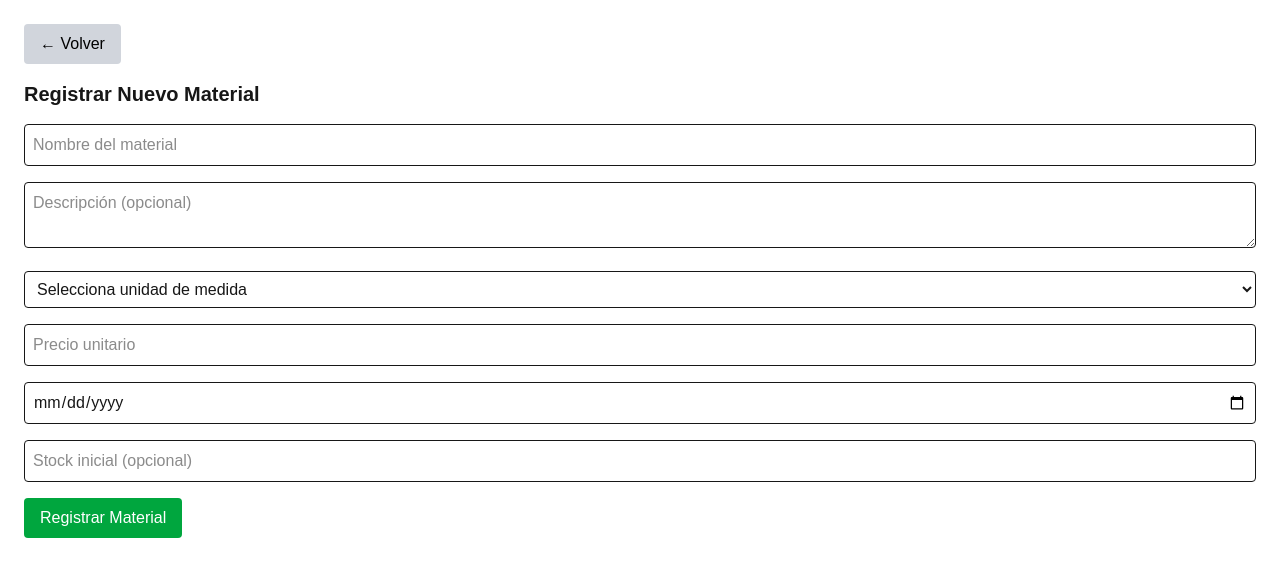
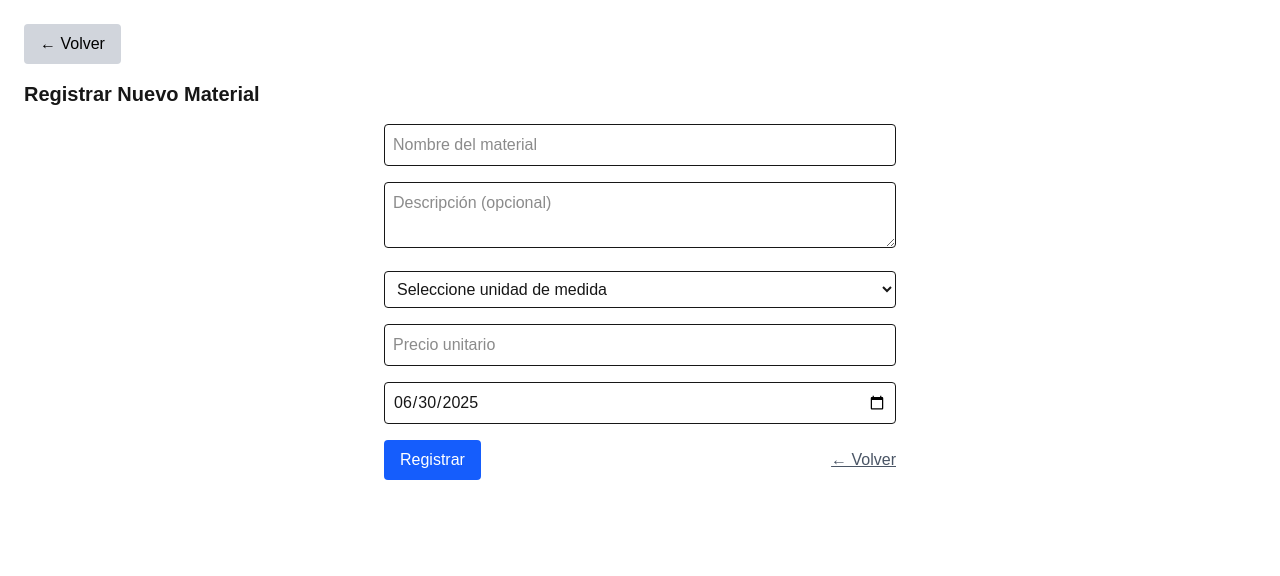
Before and after one commit to diegot-cmd/inventario-obras, a Next.js app: page /materiales/crear in a window 1280 px wide. Shown: the top 576 px of the page. Built offline with nearby package versions, Linux system fonts and the light colour scheme.

Commit message:
actualizacion final

```diff
--- a/src/app/api/materiales/route.ts
+++ b/src/app/api/materiales/route.ts
@@ -4,52 +4,55 @@ import prisma from '@/lib/db'
 export async function POST(req: Request) {
   try {
     const data = await req.json()
-    const { nombre, descripcion, unidad_medida, precio_unitario, fecha_registro, stock_actual } = data
+    const { nombre, descripcion, unidad_medida, precio_unitario, fecha_registro } = data
 
+    // Validar campos obligatorios
     if (!nombre || !unidad_medida || !precio_unitario) {
       return NextResponse.json({ error: 'Faltan campos obligatorios' }, { status: 400 })
     }
 
-    // Validar duplicado
-    const existente = await prisma.materiales.findFirst({
+    // Verificar si el material ya existe por nombre
+    const existe = await prisma.materiales.findFirst({
       where: { nombre: nombre.trim() },
     })
 
-    if (existente) {
-      return NextResponse.json({ error: 'Ya existe un material con ese nombre' }, { status: 400 })
+    if (existe) {
+      return NextResponse.json({ error: 'El material ya existe' }, { status: 409 })
     }
 
-    // Corregir desfase de zona horaria
+    // Convertir fecha sin desfase (asumiendo input tipo "YYYY-MM-DD")
     const fecha = fecha_registro
-      ? new Date(new Date(fecha_registro).getTime() + new Date().getTimezoneOffset() * 60000)
-      : new Date(new Date().getTime() + new Date().getTimezoneOffset() * 60000)
+      ? new Date(fecha_registro + 'T00:00:00')
+      : new Date()
 
-    const nuevo = await prisma.materiales.create({
+    // Crear material
+    const nuevoMaterial = await prisma.materiales.create({
       data: {
         nombre: nombre.trim(),
-        descripcion: descripcion || '',
+        descripcion: descripcion || null,
         unidad_medida,
-        precio_unitario: parseFloat(precio_unitario),
+        precio_unitario: Number(precio_unitario),
         fecha_registro: fecha,
-        stock_actual: stock_actual ? parseInt(stock_actual) : 0,
+        stock_actual: 0, // stock inicial
       },
     })
 
-    return NextResponse.json(nuevo)
+    return NextResponse.json({ message: 'Material registrado', material: nuevoMaterial })
   } catch (error) {
     console.error('Error al registrar material:', error)
-    return NextResponse.json({ error: 'No se pudo registrar el material' }, { status: 500 })
+    return NextResponse.json({ error: 'Error al registrar material' }, { status: 500 })
   }
 }
 
 export async function GET() {
   try {
     const materiales = await prisma.materiales.findMany({
-      orderBy: { fecha_registro: 'desc' },
+      orderBy: { nombre: 'asc' },
     })
+
     return NextResponse.json(materiales)
   } catch (error) {
     console.error('Error al obtener materiales:', error)
-    return NextResponse.json({ error: 'No se pudieron obtener los materiales' }, { status: 500 })
+    return NextResponse.json({ error: 'Error al obtener materiales' }, { status: 500 })
   }
 }
--- a/src/app/components/CrearMaterialForm.tsx
+++ b/src/app/components/CrearMaterialForm.tsx
@@ -5,19 +5,22 @@ import { useRouter } from 'next/navigation'
 
 export default function CrearMaterialForm() {
   const router = useRouter()
+
   const [form, setForm] = useState({
     nombre: '',
     descripcion: '',
     unidad_medida: '',
     precio_unitario: '',
-    fecha_registro: '',
-    stock_actual: '',
+    fecha_registro: new Date().toISOString().split('T')[0], // hoy (YYYY-MM-DD)
   })
 
   const [mensaje, setMensaje] = useState('')
   const [tipo, setTipo] = useState<'success' | 'error'>('success')
 
-  const unidades = ['kg', 'm', 'l', 'unidad', 'm²', 'm³', 'galón', 'saco', 'rollo']
+  const unidadesMedida = [
+    'Unidad', 'Kilogramo', 'Metro', 'Metro cuadrado', 'Metro cúbico',
+    'Litro', 'Galón', 'Pieza', 'Caja', 'Bolsa', 'Tambor',
+  ]
 
   const handleChange = (e: React.ChangeEvent<HTMLInputElement | HTMLSelectElement | HTMLTextAreaElement>) => {
     setForm({ ...form, [e.target.name]: e.target.value })
@@ -26,15 +29,10 @@ export default function CrearMaterialForm() {
   const handleSubmit = async (e: React.FormEvent) => {
     e.preventDefault()
 
-    try {
     const res = await fetch('/api/materiales', {
       method: 'POST',
       headers: { 'Content-Type': 'application/json' },
-        body: JSON.stringify({
-          ...form,
-          precio_unitario: parseFloat(form.precio_unitario),
-          stock_actual: parseInt(form.stock_actual) || 0,
-        }),
+      body: JSON.stringify(form),
     })
 
     const data = await res.json()
@@ -50,27 +48,21 @@ export default function CrearMaterialForm() {
         descripcion: '',
         unidad_medida: '',
         precio_unitario: '',
-          fecha_registro: '',
-          stock_actual: '',
+        fecha_registro: new Date().toISOString().split('T')[0],
       })
-      }
-    } catch (error) {
-      console.error(error)
-      setMensaje('Error al registrar material')
-      setTipo('error')
     }
   }
 
   return (
-    <form onSubmit={handleSubmit} className="space-y-4">
+    <form onSubmit={handleSubmit} className="space-y-4 max-w-lg mx-auto">
       <input
         type="text"
         name="nombre"
         value={form.nombre}
         onChange={handleChange}
         placeholder="Nombre del material"
-        className="w-full border p-2 rounded"
         required
+        className="w-full p-2 border rounded"
       />
 
       <textarea
@@ -78,33 +70,31 @@ export default function CrearMaterialForm() {
         value={form.descripcion}
         onChange={handleChange}
         placeholder="Descripción (opcional)"
-        className="w-full border p-2 rounded"
+        className="w-full p-2 border rounded"
       />
 
       <select
         name="unidad_medida"
         value={form.unidad_medida}
         onChange={handleChange}
-        className="w-full border p-2 rounded"
         required
+        className="w-full p-2 border rounded"
       >
-        <option value="">Selecciona unidad de medida</option>
-        {unidades.map((u) => (
-          <option key={u} value={u}>
-            {u}
-          </option>
+        <option value="">Seleccione unidad de medida</option>
+        {unidadesMedida.map((u) => (
+          <option key={u} value={u}>{u}</option>
         ))}
       </select>
 
       <input
         type="number"
-        step="0.01"
         name="precio_unitario"
         value={form.precio_unitario}
         onChange={handleChange}
         placeholder="Precio unitario"
-        className="w-full border p-2 rounded"
+        step="0.01"
         required
+        className="w-full p-2 border rounded"
       />
 
       <input
@@ -112,24 +102,22 @@ export default function CrearMaterialForm() {
         name="fecha_registro"
         value={form.fecha_registro}
         onChange={handleChange}
-        className="w-full border p-2 rounded"
+        required
+        className="w-full p-2 border rounded"
       />
 
-      <input
-        type="number"
-        name="stock_actual"
-        value={form.stock_actual}
-        onChange={handleChange}
-        placeholder="Stock inicial (opcional)"
-        className="w-full border p-2 rounded"
-      />
-
+      <div className="flex justify-between">
+        <button type="submit" className="bg-blue-600 text-white px-4 py-2 rounded hover:bg-blue-700">
+          Registrar
+        </button>
         <button
-        type="submit"
-        className="bg-green-600 hover:bg-green-700 text-white px-4 py-2 rounded"
+          type="button"
+          onClick={() => router.back()}
+          className="text-gray-600 underline"
         >
-        Registrar Material
+          ← Volver
         </button>
+      </div>
 
       {mensaje && (
         <p className={`text-sm mt-2 ${tipo === 'success' ? 'text-green-600' : 'text-red-600'}`}>
```
Also changed, not shown: src/app/materiales/crear/page.tsx (line endings or trailing spaces). Lines whose indentation alone changed are shown as unchanged.
